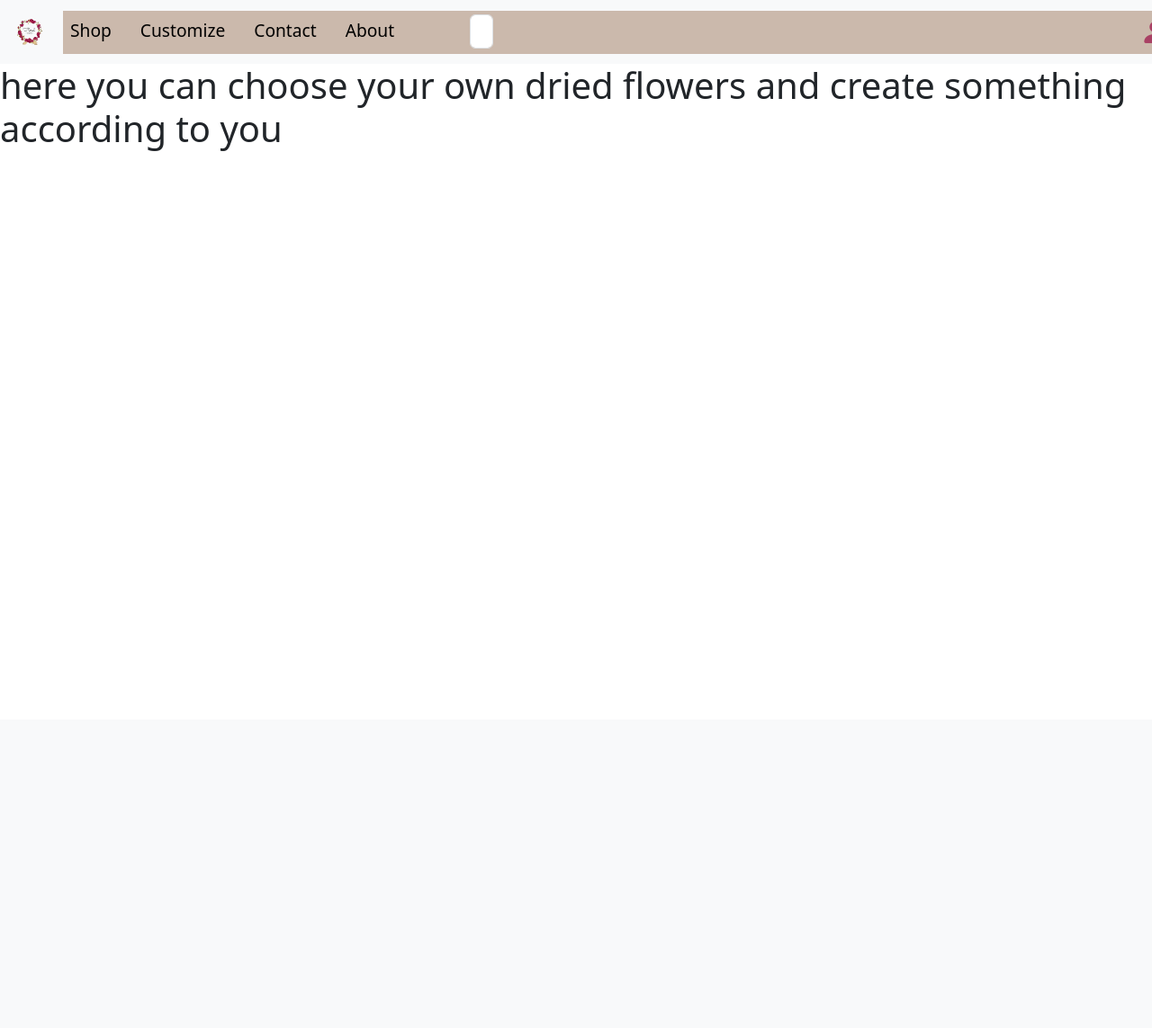
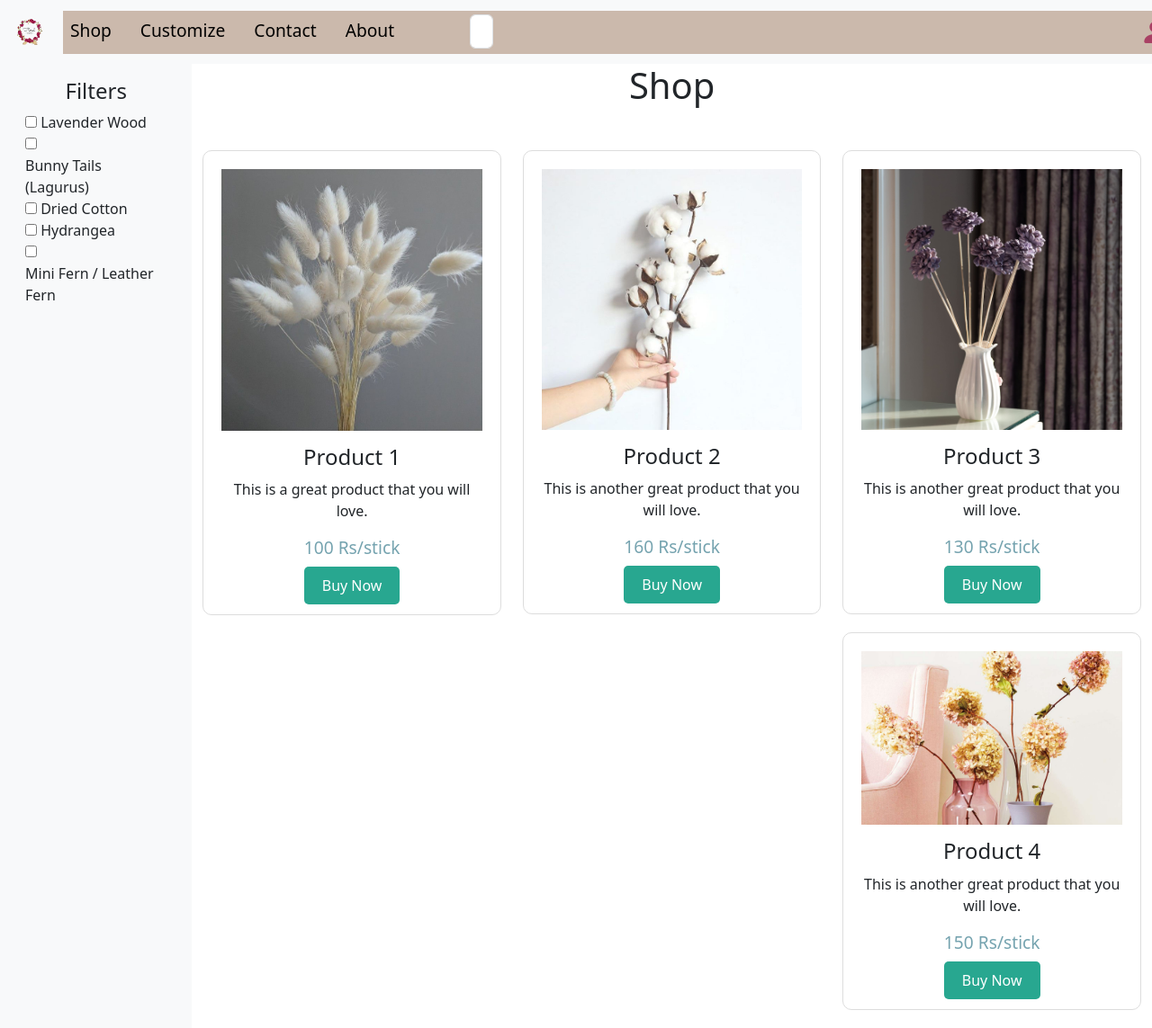
Before and after one commit to Tsahu874/E_commerce, a Flask app: page /customize in a window 1280 px wide. Shown: the whole page at 90% size. Before the commit the page ends 168 px from the top, so only its background shows below. Run offline with Flask 3, Linux system fonts and the light colour scheme.

Commit message:
customize.html

```diff
--- a/templates/customize.html
+++ b/templates/customize.html
@@ -1,11 +1,78 @@
 {% extends 'parent.html' %}
 
 {% block title %}
-    <title>Customize</title>
+<title>Customize</title>
 {% endblock title %}
 
 {% block main %}
-    <main>
-        <h1>here you can choose your own dried flowers and create something according to you</h1>
-    </main>
+<main>
+    <div class="container-fluid">
+        <div class="row">
+            <!-- <h1>here you can choose your own dried flowers and create something according to you</h1> -->
+            <nav id="sidebar" class="col-md-3 col-lg-2 d-md-block bg-light sidebar">
+                <div class="position-sticky">
+                    <div class="p-3">
+                        <h4 style="text-align: center;">Filters</h4>
+                        <!-- <h6>Flowers</h6> -->
+                        <ul class="list-unstyled">
+                            <li><input type="checkbox" id="flower1"> <label for="flower1">Lavender Wood</label>
+                            </li>
+                            <li><input type="checkbox" id="flower2"> <label for="flower2">Bunny Tails (Lagurus)</label>
+                            </li>
+                            <li><input type="checkbox" id="flower3"> <label for="flower3">Dried Cotton</label></li>
+                            <li><input type="checkbox" id="flower4"> <label for="flower4">Hydrangea</label></li>
+                            <!-- <li><input type="checkbox" id="flower5"> <label for="flower5">Magnolia</label></li> -->
+                            <li><input type="checkbox" id="flower6"> <label for="flower6">Mini Fern / Leather
+                                    Fern</label></li>
+                        </ul>
+                    </div>
+                </div>
+            </nav>
+
+
+            <!-- Main Content -->
+            <div class="col-md-9 col-lg-10">
+                <h1 class="grid text-center mb-5">Shop</h1>
+                <div class="row row-cols-1 row-cols-md-2 row-cols-lg-3 g-4">
+                    <!-- Product 1 -->
+                    <div class="col">
+                        <div class="product-card">
+                            <img src="/static/images/bunnyTail.jpg" alt="Product 1" class="product-image">
+                            <h2 class="product-title">Product 1</h2>
+                            <p class="product-description">This is a great product that you will love.</p>
+                            <p class="product-price" style="color:#105f7593;">100 Rs/stick </p>
+                            <a href="#" class="buy-button">Buy Now</a>
+                        </div>
+                    </div>
+                    <div class="col">
+                        <div class="product-card">
+                            <img src="/static/images/driedCotton.jpg" alt="Product 3" class="product-image">
+                            <h2 class="product-title">Product 2</h2>
+                            <p class="product-description">This is another great product that you will love.</p>
+                            <p class="product-price" style="color: #105f7593;">160 Rs/stick</p>
+                            <a href="#" class="buy-button">Buy Now</a>
+                        </div>
+                    </div>
+                    <div class="col">
+                        <div class="product-card">
+                            <img src="/static/images/lavenderWood.jpg" alt="Product 3" class="product-image">
+                            <h2 class="product-title">Product 3</h2>
+                            <p class="product-description">This is another great product that you will love.</p>
+                            <p class="product-price" style="color: #105f7593;">130 Rs/stick</p>
+                            <a href="#" class="buy-button">Buy Now</a>
+                        </div>
+
+                        <div class="col">
+                            <div class="product-card">
+                                <img src="/static/images/hydrangeas.jpg" alt="Product 3" class="product-image">
+                                <h2 class="product-title">Product 4</h2>
+                                <p class="product-description">This is another great product that you will love.</p>
+                                <p class="product-price" style="color: #105f7593;">150 Rs/stick</p>
+                                <a href="#" class="buy-button">Buy Now</a>
+                            </div>
+                        </div>
+                    </div>
+
+
+</main>
 {% endblock main %}
```
